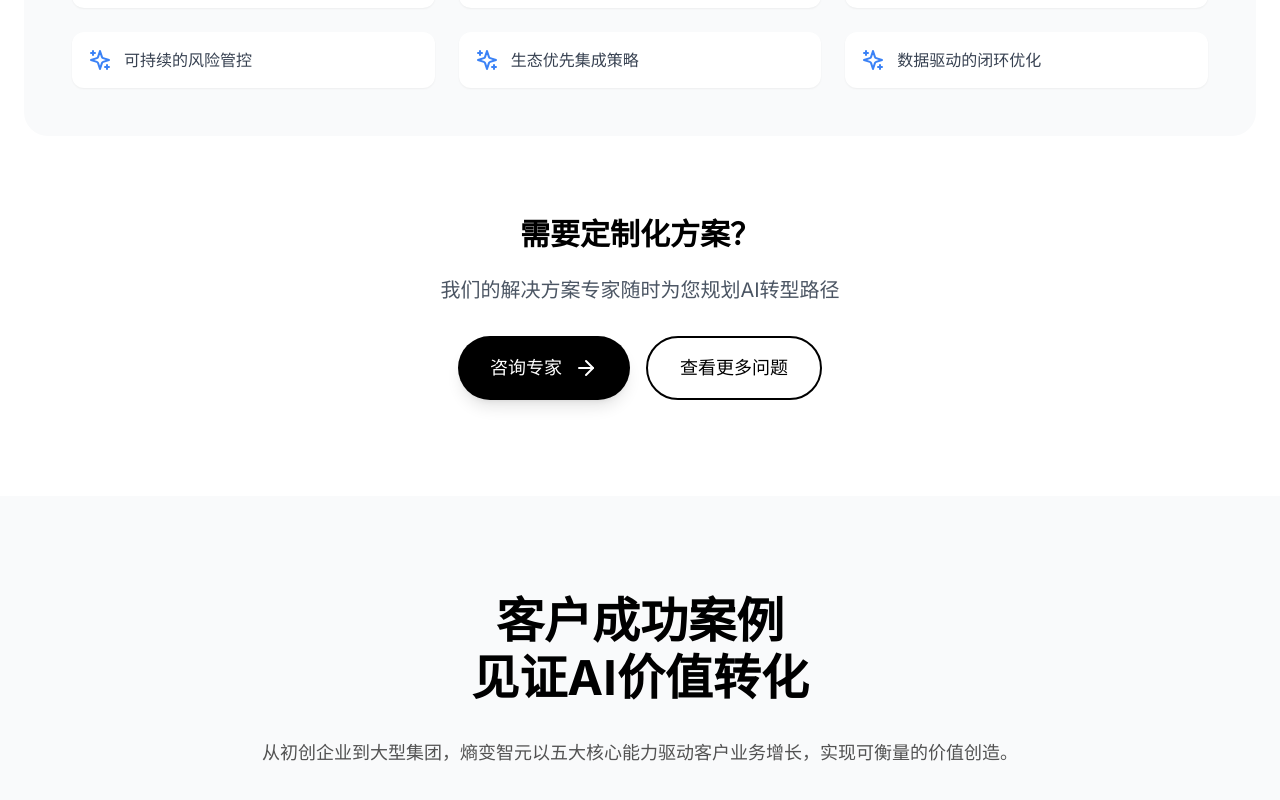
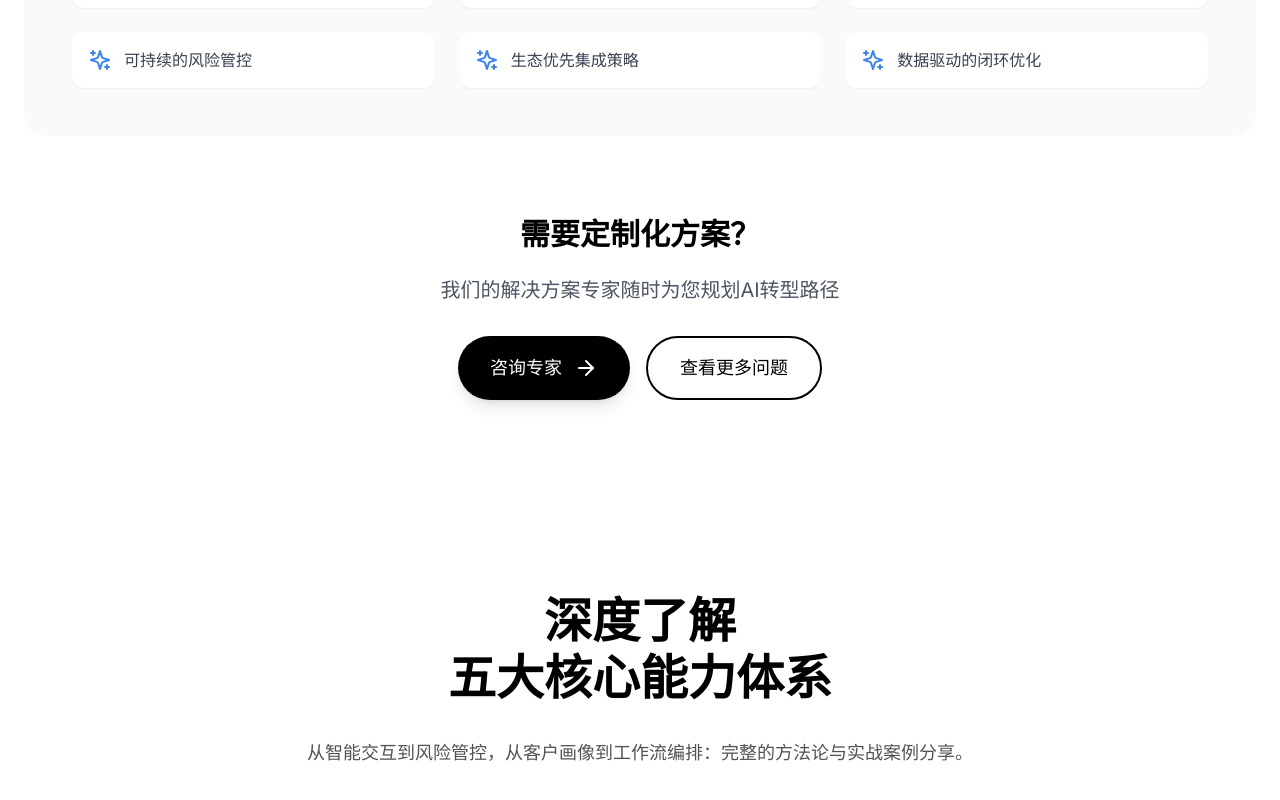
Before and after one commit to kehan857/official-website, a React (Vite) app: page / in a window 1280 px wide. Shown: the part 11171-11971 px from the top of the page. Built offline with nearby package versions, Linux system fonts and the light colour scheme.

Commit message:
feat: 删除Testimonials客户见证模块
- 从App.jsx中移除Testimonials组件引用
- 删除红框中的客户评价卡片展示
- 简化页面结构，保留其他核心功能模块

```diff
--- a/src/App.jsx
+++ b/src/App.jsx
@@ -7,7 +7,6 @@ import Features from './components/Features/Features'
 import UseCases from './components/UseCases/UseCases'
 import CaseStudies from './components/CaseStudies/CaseStudies'
 import Pricing from './components/Pricing/Pricing'
-import Testimonials from './components/Testimonials/Testimonials'
 import Resources from './components/Resources/Resources'
 import Footer from './components/Footer/Footer'
 import AuthModal from './components/Auth/AuthModal'
@@ -24,7 +23,6 @@ function App() {
         <UseCases />
         <CaseStudies />
         <Pricing />
-        <Testimonials />
         <Resources />
       </main>
       <Footer />
```
